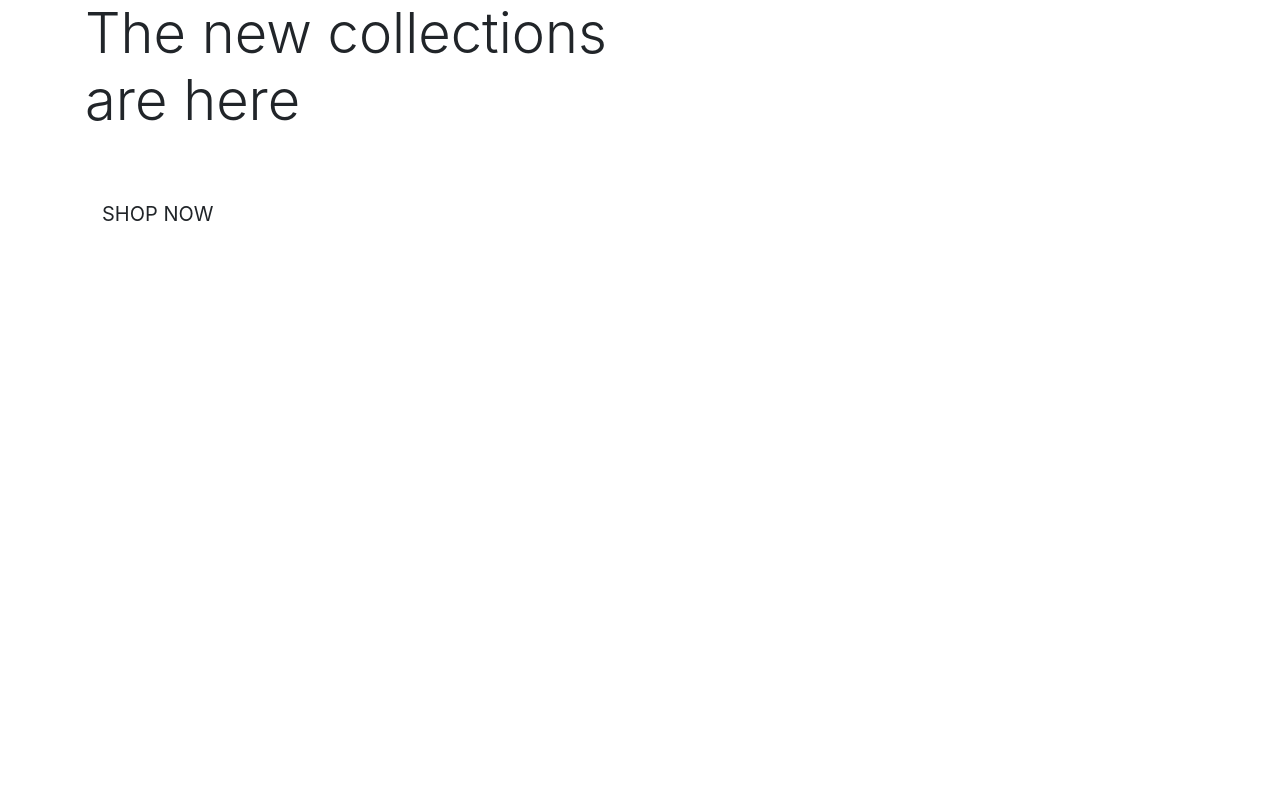
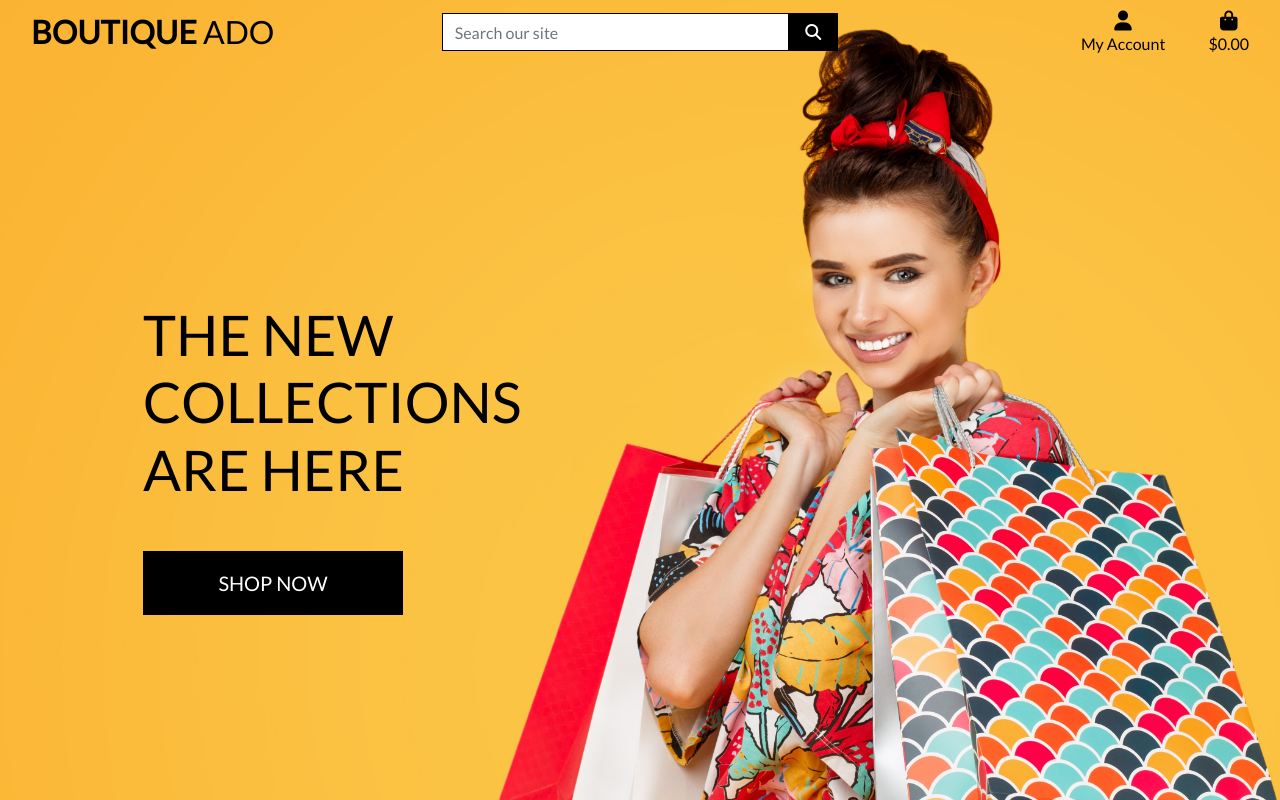
Before and after one commit to fabiocmad/boutique_ado_v1, a Django app: page / in a window 1280 px wide. Run offline with Django 3.2, Linux system fonts and the light colour scheme; some libraries are stand-ins or nearby versions.

Commit message:
Completed home page header and css

```diff
--- a/boutique_ado/settings.py
+++ b/boutique_ado/settings.py
@@ -147,6 +147,10 @@ USE_TZ = True
 # https://docs.djangoproject.com/en/3.2/howto/static-files/
 
 STATIC_URL = '/static/'
+STATICFILES_DIRS = (os.path.join(BASE_DIR, 'static'),)
+
+MEDIA_URL = '/media/'
+MEDIA_ROOT = os.path.join(BASE_DIR, 'media')
 
 # Default primary key field type
 # https://docs.djangoproject.com/en/3.2/ref/settings/#default-auto-field
--- a/boutique_ado/urls.py
+++ b/boutique_ado/urls.py
@@ -15,9 +15,11 @@ Including another URLconf
 """
 from django.contrib import admin
 from django.urls import path, include
+from django.conf import settings
+from django.conf.urls.static import static
 
 urlpatterns = [
     path('admin/', admin.site.urls),
     path('accounts/', include('allauth.urls')),
     path('', include('home.urls')),
-]
+] + static(settings.MEDIA_URL, document_root=settings.MEDIA_ROOT)
--- /dev/null
+++ b/static/css/base.css
@@ -0,0 +1,81 @@
+html {
+    height: 100%;
+}
+
+body {
+    background: url('/media/homepage_background_cropped.jpg') no-repeat center center fixed;
+    background-size: cover;
+    height: calc(100vh - 164px);
+    color: #555;
+    font-family: 'Lato';
+}
+
+/* from Bulma */
+.icon {
+    align-items: center;
+    display: inline-flex;
+    justify-content: center;
+    height: 1.5rem;
+    width: 1.5rem;
+}
+
+.logo-font {
+    text-transform: uppercase;
+}
+
+.main-logo-link {
+    width: fit-content;
+}
+
+.shop-now-button {
+    background: black;
+    color: white;
+    min-width: 260px;
+}
+
+.btn-black {
+    background: black;
+    color: white;
+}
+
+.shop-now-button:hover,
+.shop-now-button:active,
+.shop-now-button:focus,
+.btn-black:hover,
+.btn-black:active,
+.btn-black:focus {
+    background: #222;
+    color: white;
+}
+
+.text-black {
+    color: #000 !important;
+}
+
+.border-black {
+    border: 1px solid black !important;
+}
+
+/* -------------------------------- Media Queries */
+
+/* Slightly larger container on xl screens */
+@media (min-width: 1200px) {
+  .container {
+    max-width: 80%;
+  }
+}
+
+/* fixed top navbar only on medium and up */
+@media (min-width: 992px) {
+    .fixed-top-desktop-only {
+        position: fixed;
+        top: 0;
+        right: 0;
+        left: 0;
+        z-index: 1030;
+    }
+
+    .header-container {
+        padding-top: 164px;
+    }
+}
--- a/templates/base.html
+++ b/templates/base.html
@@ -15,12 +15,15 @@
 
     {% block corecss %}
         <link rel="stylesheet" href="https://cdn.jsdelivr.net/npm/bootstrap@4.6.2/dist/css/bootstrap.min.css" integrity="sha384-xOolHFLEh07PJGoPkLv1IbcEPTNtaed2xpHsD9ESMhqIYd0nLMwNLD69Npy4HI+N" crossorigin="anonymous">
+        <link rel="stylesheet" href="https://fonts.googleapis.com/css?family=Lato&display=swap">
+        <link rel="stylesheet" href="{% static 'css/base.css' %}">
     {% endblock %}
 
     {% block extra_css %}
     {% endblock %}
 
     {% block corejs %}
+        <script src="https://kit.fontawesome.com/f8707fa6b7.js" crossorigin="anonymous"></script>
         <script src="https://cdn.jsdelivr.net/npm/jquery@3.5.1/dist/jquery.min.js" integrity="sha256-9/aliU8dGd2tb6OSsuzixeV4y/faTqgFtohetphbbj0=" crossorigin="anonymous"></script>
         <script src="https://cdn.jsdelivr.net/npm/bootstrap@4.6.2/dist/js/bootstrap.bundle.min.js" integrity="sha384-Fy6S3B9q64WdZWQUiU+q4/2Lc9npb8tCaSX9FK7E8HnRr0Jz8D6OP9dO5Vg3Q9ct" crossorigin="anonymous"></script>
     {% endblock %}
@@ -31,7 +34,67 @@
     <title>Boutique Ado {% block extra_title %}{% endblock %}</title>
   </head>
   <body>
-    <header class="container-fluid fixed-top"></header>
+    <header class="container-fluid fixed-top">
+      <div class="row">
+        <div class="col-12 col-lg-4 my-auto py-1 py-lg-0 text-center text-lg-left">
+            <a href="{% url 'home' %}" class="nav-link main-logo-link">
+                <h2 class="logo-font text-black my-0"><strong>Boutique</strong> Ado</h2>
+            </a>
+        </div>
+        <div class="col-12 col-lg-4 my-auto py-1 py-lg-0">
+            <form method="GET" action="">
+                <div class="input-group w-100">
+                    <input class="form-control border border-black rounded-0" type="text" name="q" placeholder="Search our site">
+                    <div class="input-group-append">
+                        <button class="form-control btn btn-black border border-black rounded-0" type="submit">
+                            <span class="icon">
+                                <i class="fas fa-search"></i>
+                            </span>
+                        </button>
+                    </div>
+                </div>
+            </form>
+        </div>
+        <div class="col-12 col-lg-4 my-auto py-1 py-lg-0">
+            <ul class="list-inline list-unstyled text-center text-lg-right my-0">
+                <li class="list-inline-item dropdown">
+                    <a class="text-black nav-link" href="#" id="user-options" data-toggle="dropdown" aria-haspopup="true" aria-expanded="false">
+                        <div class="text-center">
+                            <div><i class="fas fa-user fa-lg"></i></div>
+                            <p class="my-0">My Account</p>
+                        </div>
+                    </a>
+                    <div class="dropdown-menu border-0" aria-labelledby="user-options">
+                        {% if request.user.is_authenticated %}
+                            {% if request.user.is_superuser %}
+                                <a href="" class="dropdown-item">Product Management</a>
+                            {% endif %}
+                            <a href="" class="dropdown-item">My Profile</a>
+                            <a href="{% url 'account_logout' %}" class="dropdown-item">Logout</a>
+                        {% else %}
+                            <a href="{% url 'account_signup' %}" class="dropdown-item">Register</a>
+                            <a href="{% url 'account_login' %}" class="dropdown-item">Login</a>
+                        {% endif %}
+                    </div>
+                </li>
+                <li class="list-inline-item">
+                    <a class="{% if grand_total %}text-info font-weight-bold{% else %}text-black{% endif %} nav-link" href="">
+                        <div class="text-center">
+                            <div><i class="fas fa-shopping-bag fa-lg"></i></div>
+                            <p class="my-0">
+                                {% if grand_total %}
+                                    ${{ grand_total|floatformat:2 }}
+                                {% else %}
+                                    $0.00
+                                {% endif %}
+                            </p>
+                        </div>
+                    </a>
+                </li>
+            </ul>
+        </div>
+    </div>
+    </header>
 
     {% if messages %}
         <div class="message-container"></div>
```
Also changed, not shown: media/homepage_background_cropped.jpg (added).
